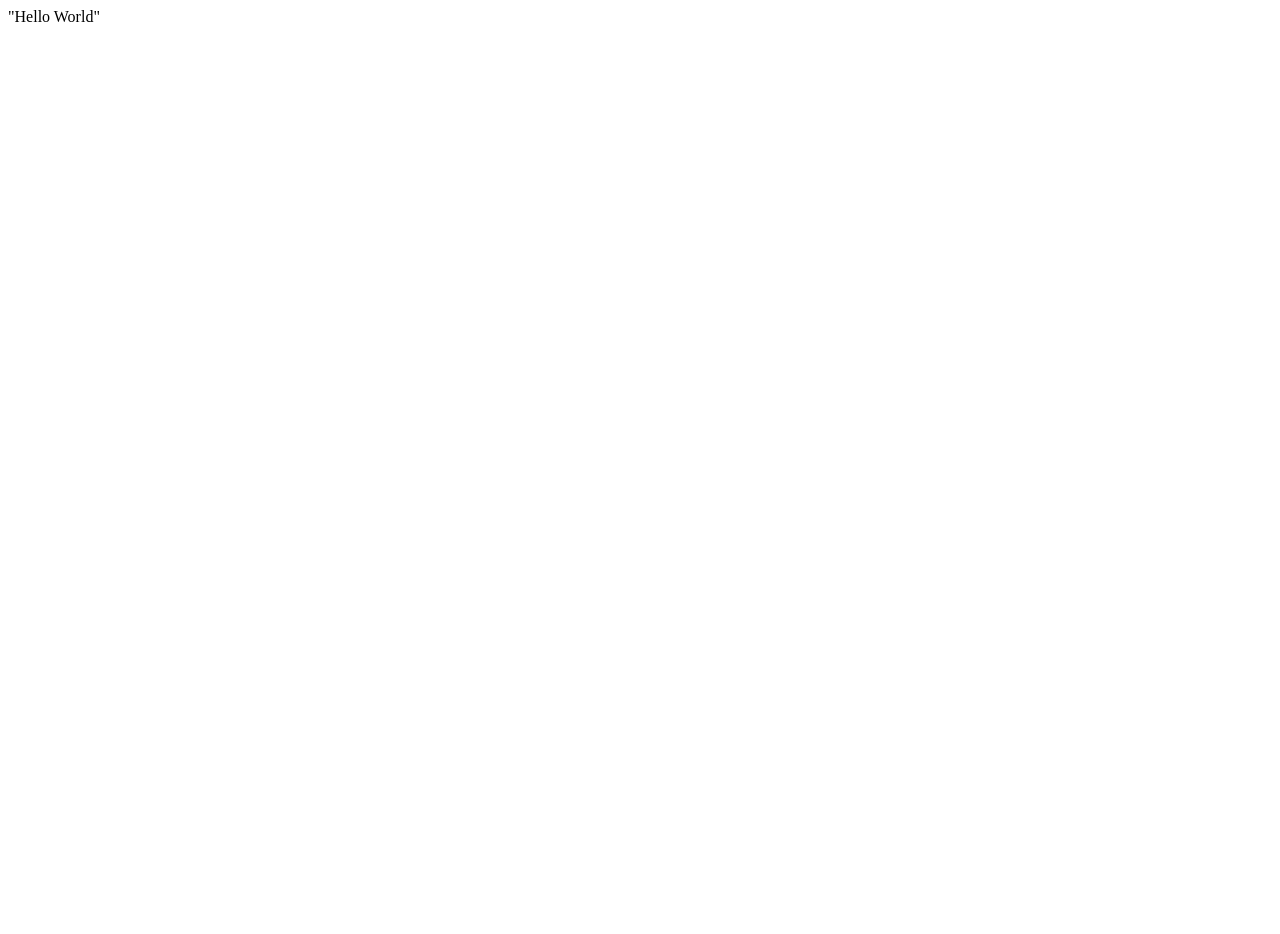
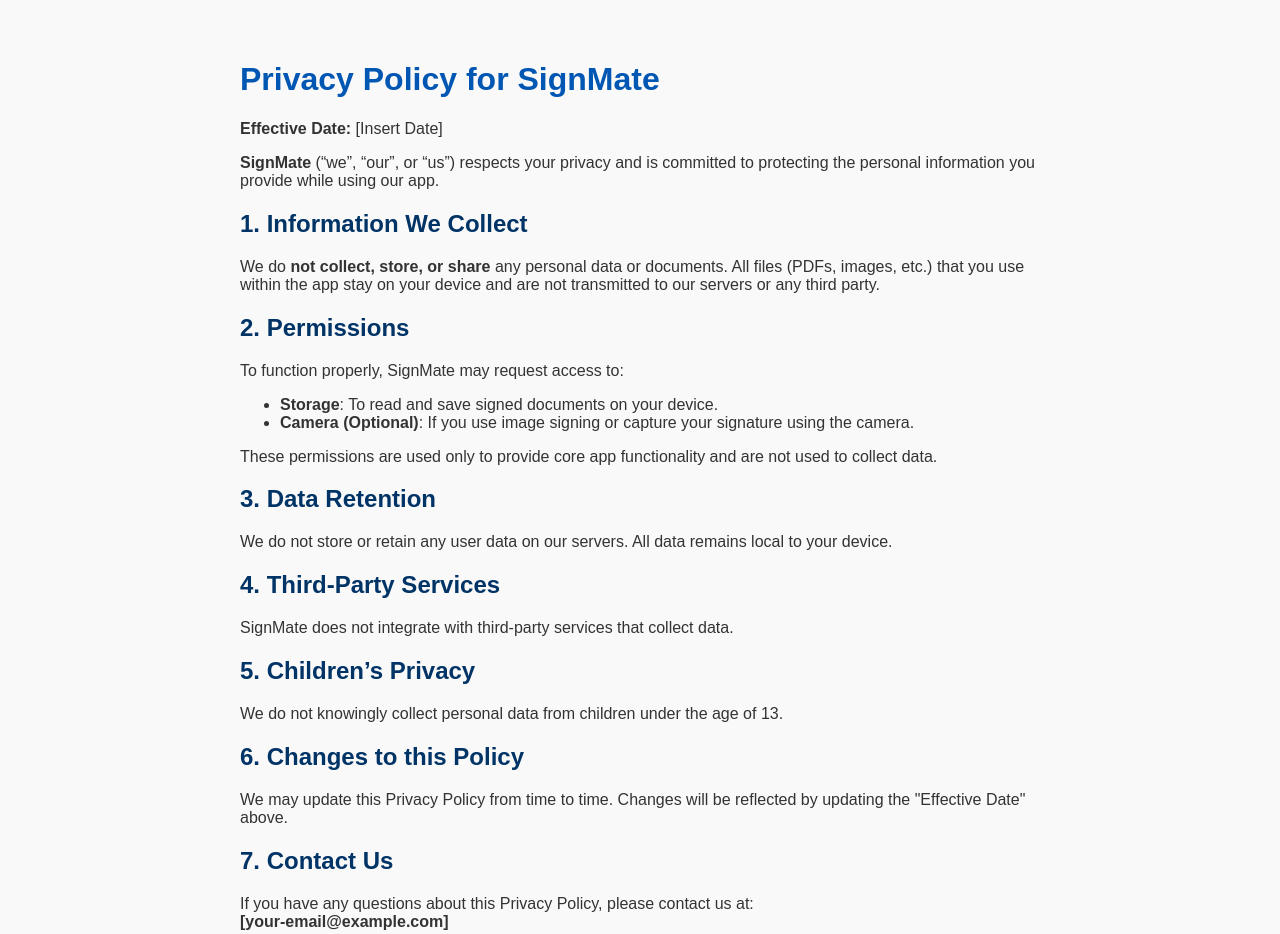
Before and after one commit to harsh19pujara/harsh19pujara.github.io, a plain HTML site: page index.html in a window 1280 px wide. Before the commit the page ends 800 px from the top, so only its background shows below. Drawn offline with Linux system fonts and the light colour scheme.

Commit message:
Update index.html

```diff
--- a/index.html
+++ b/index.html
@@ -1 +1,57 @@
-"Hello World"
+<!DOCTYPE html>
+<html lang="en">
+<head>
+  <meta charset="UTF-8">
+  <meta name="viewport" content="width=device-width, initial-scale=1">
+  <title>Privacy Policy - SignMate</title>
+  <style>
+    body {
+      font-family: Arial, sans-serif;
+      padding: 40px;
+      max-width: 800px;
+      margin: auto;
+      background-color: #f9f9f9;
+      color: #333;
+    }
+    h1 {
+      color: #0056b3;
+    }
+    h2 {
+      color: #003366;
+    }
+  </style>
+</head>
+<body>
+  <h1>Privacy Policy for SignMate</h1>
+  <p><strong>Effective Date:</strong> [Insert Date]</p>
+
+  <p><strong>SignMate</strong> (“we”, “our”, or “us”) respects your privacy and is committed to protecting the personal information you provide while using our app.</p>
+
+  <h2>1. Information We Collect</h2>
+  <p>We do <strong>not collect, store, or share</strong> any personal data or documents. All files (PDFs, images, etc.) that you use within the app stay on your device and are not transmitted to our servers or any third party.</p>
+
+  <h2>2. Permissions</h2>
+  <p>To function properly, SignMate may request access to:</p>
+  <ul>
+    <li><strong>Storage</strong>: To read and save signed documents on your device.</li>
+    <li><strong>Camera (Optional)</strong>: If you use image signing or capture your signature using the camera.</li>
+  </ul>
+  <p>These permissions are used only to provide core app functionality and are not used to collect data.</p>
+
+  <h2>3. Data Retention</h2>
+  <p>We do not store or retain any user data on our servers. All data remains local to your device.</p>
+
+  <h2>4. Third-Party Services</h2>
+  <p>SignMate does not integrate with third-party services that collect data.</p>
+
+  <h2>5. Children’s Privacy</h2>
+  <p>We do not knowingly collect personal data from children under the age of 13.</p>
+
+  <h2>6. Changes to this Policy</h2>
+  <p>We may update this Privacy Policy from time to time. Changes will be reflected by updating the "Effective Date" above.</p>
+
+  <h2>7. Contact Us</h2>
+  <p>If you have any questions about this Privacy Policy, please contact us at:<br>
+  <strong>[your-email@example.com]</strong></p>
+</body>
+</html>
```
